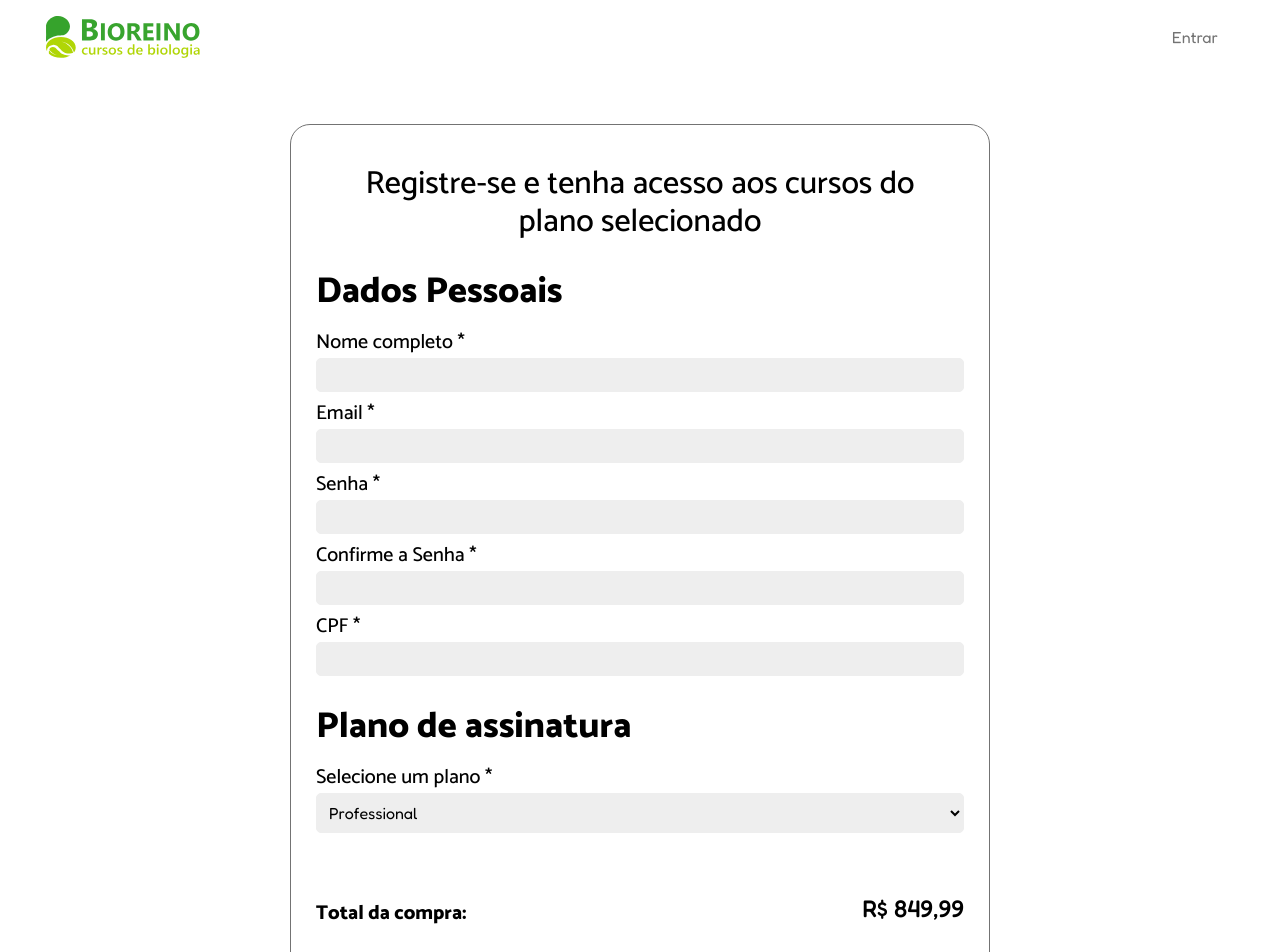
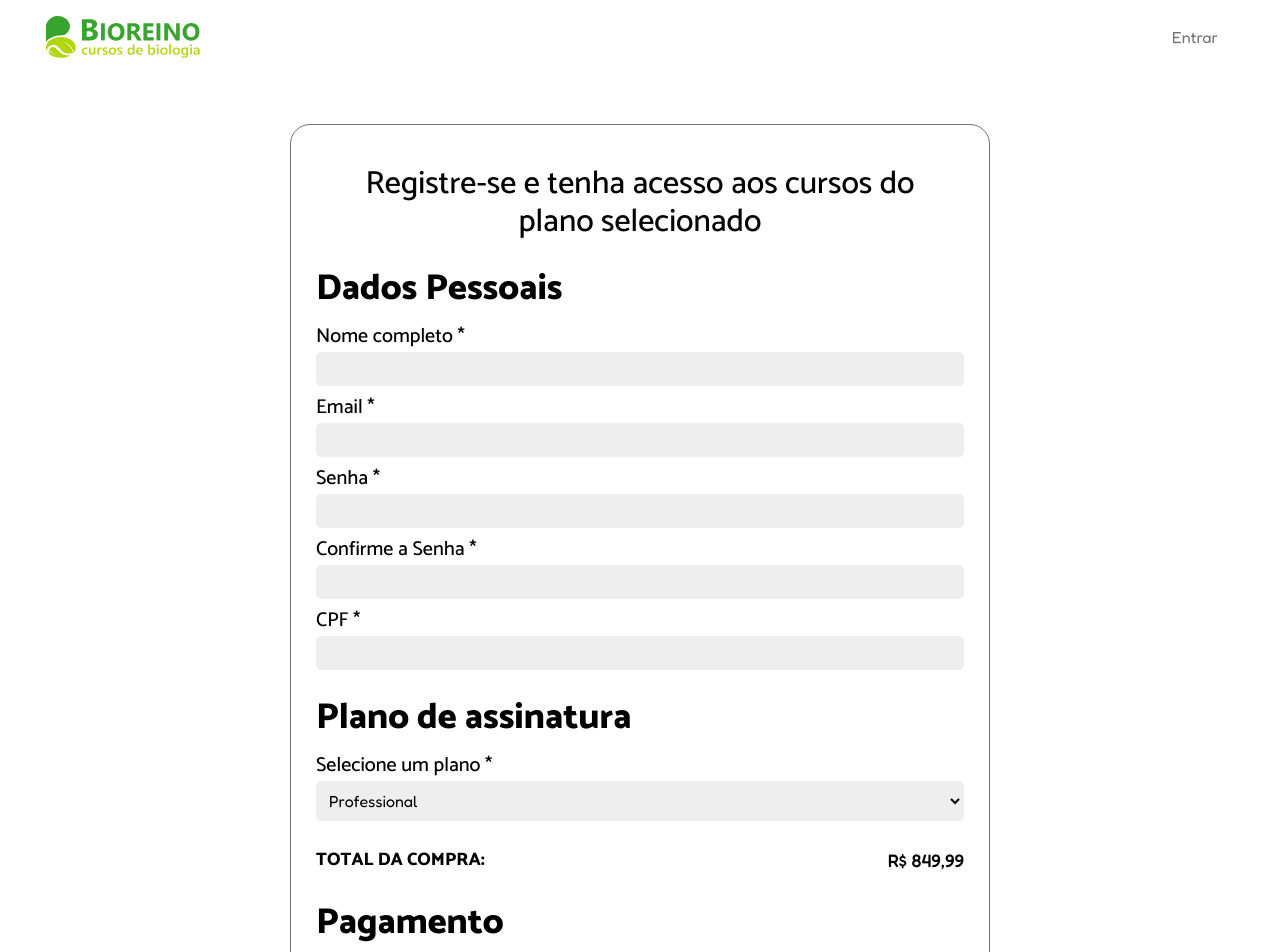
Before and after one commit to AraraDevs/bioreino-web, a React (Vite) app in the folder client/: page /login/inscreva/professional in a window 1280 px wide. Shown: the top 952 px of the page. Built offline with nearby package versions, Linux system fonts and the light colour scheme; the HTML template or start-up script is replaced by a standard one.

Commit message:
style: Adiciona e modifica css

```diff
--- a/client/src/Components/Login/LoginSign.jsx
+++ b/client/src/Components/Login/LoginSign.jsx
@@ -175,7 +175,7 @@ const LoginSign = () => {
           Registre-se e tenha acesso aos cursos do plano selecionado
         </h1>
         <form onSubmit={handleSubmit} className={styles.form}>
-          <h2>Dados Pessoais</h2>
+          <h2 className={styles.subtitle}>Dados Pessoais</h2>
           <Input
             label="Nome completo *"
             type="text"
@@ -213,7 +213,7 @@ const LoginSign = () => {
             value={fields.values.cpf}
           />
 
-          <h2>Plano de assinatura</h2>
+          <h2 className={styles.subtitle}>Plano de assinatura</h2>
           <Select
             label="Selecione um plano *"
             name="plans"
@@ -227,7 +227,7 @@ const LoginSign = () => {
             <span>{price ? `R$ ${price}` : ''}</span>
           </div>
 
-          <h2>Pagamento</h2>
+          <h2 className={styles.subtitle}>Pagamento</h2>
           <LoginMethodsPayment
             methodPayment={methodPayment}
             setMethodPayment={setMethodPayment}
--- a/client/src/Components/Login/LoginSign.module.css
+++ b/client/src/Components/Login/LoginSign.module.css
@@ -23,10 +23,10 @@
   margin-bottom: 1.5rem;
 }
 
-.form h2 {
+.form .subtitle {
   font-size: var(--font-4);
   font-weight: 800;
-  line-height: 2.625rem;
+  line-height: 1;
   margin-top: 1.875rem;
   margin-bottom: 1.25rem;
 }
@@ -35,17 +35,18 @@
   display: flex;
   justify-content: space-between;
   align-items: center;
-  margin-top: 1.875rem;
-  margin-bottom: 1.25rem;
+  margin-top: 1.5rem;
 }
 
-.total h2 {
-  font-size: var(--font-9);
+.total > h2 {
+  margin: 0;
+  font-size: var(--font-3);
+  text-transform: uppercase;
 }
 
 .total span {
   font-family: var(--first-type);
-  font-size: 1.5rem;
+  font-size: var(--font-3);
   font-weight: 500;
 }
 
```
